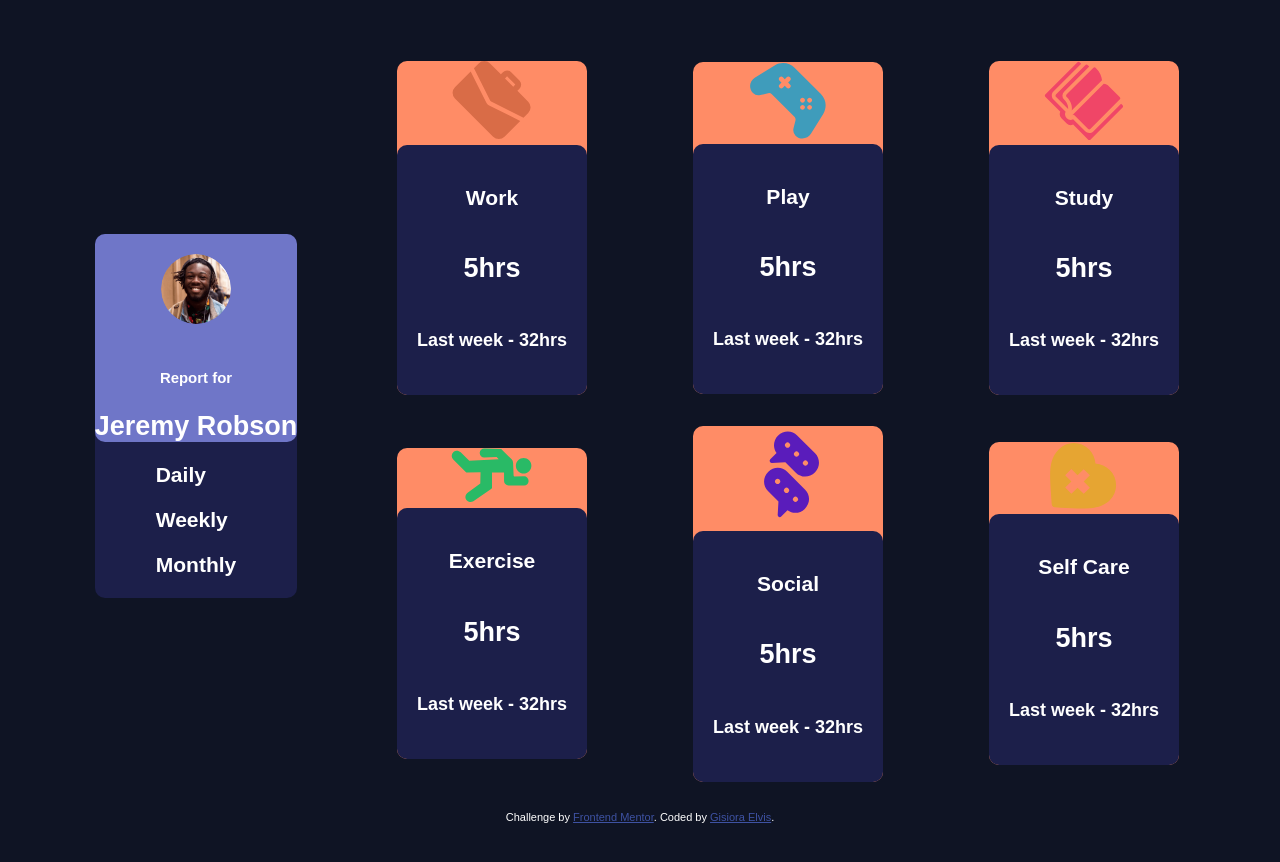
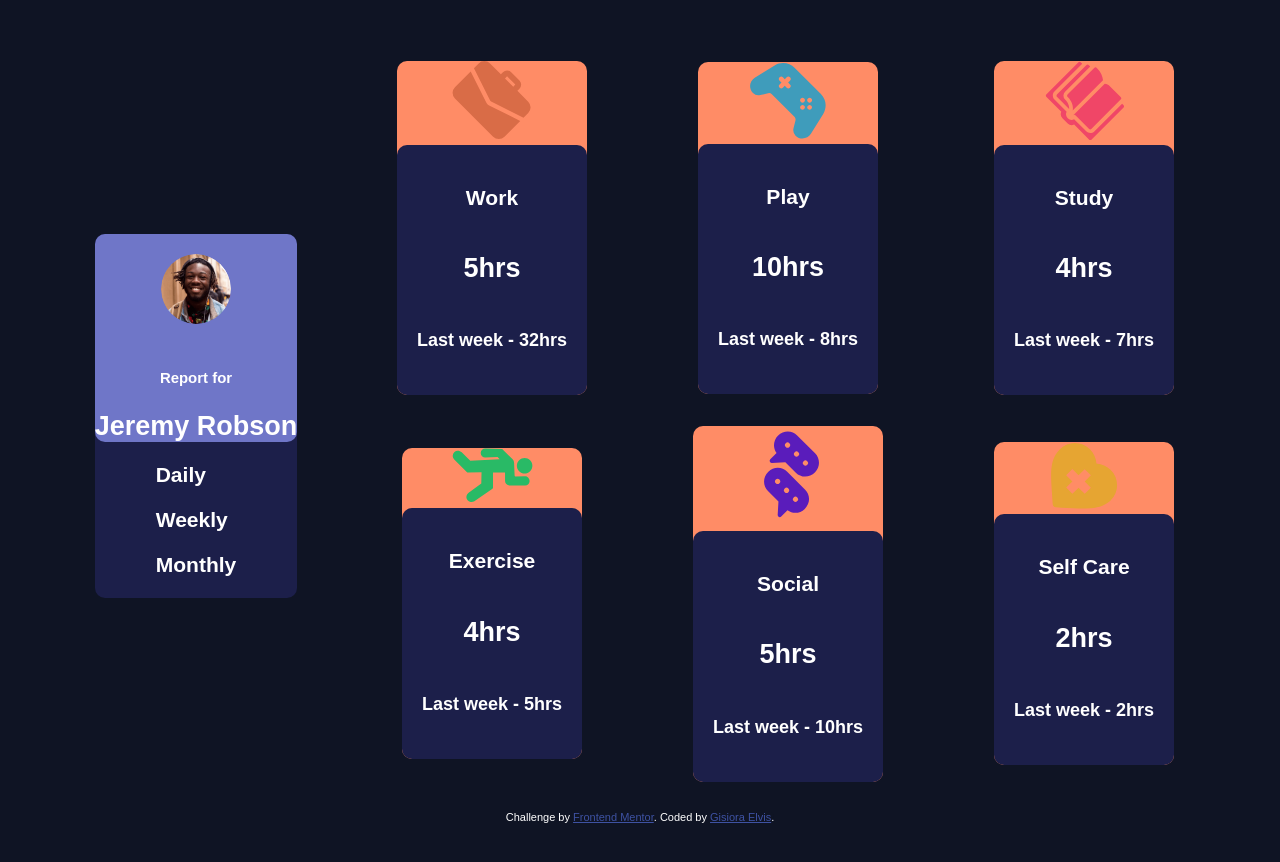
Before and after one commit to gisioraelvis/time-tracking-dashboard-frontendmentor-challenge, a plain HTML site: page index.html in a window 1280 px wide. Drawn offline with Linux system fonts and the light colour scheme.

Commit message:
updated the task card content

```diff
--- a/index.html
+++ b/index.html
@@ -53,10 +53,10 @@
           <h3>Play</h3>
         </div>
         <div class="task-current-hrs">
-          <h2>5hrs</h2>
+          <h2>10hrs</h2>
         </div>
         <div class="task-previous-hrs">
-          <h4>Last week - 32hrs</h4>
+          <h4>Last week - 8hrs</h4>
         </div>
       </div>
     </div>
@@ -70,10 +70,10 @@
           <h3>Study</h3>
         </div>
         <div class="task-current-hrs">
-          <h2>5hrs</h2>
+          <h2>4hrs</h2>
         </div>
         <div class="task-previous-hrs">
-          <h4>Last week - 32hrs</h4>
+          <h4>Last week - 7hrs</h4>
         </div>
       </div>
     </div>
@@ -87,10 +87,10 @@
           <h3>Exercise</h3>
         </div>
         <div class="task-current-hrs">
-          <h2>5hrs</h2>
+          <h2>4hrs</h2>
         </div>
         <div class="task-previous-hrs">
-          <h4>Last week - 32hrs</h4>
+          <h4>Last week - 5hrs</h4>
         </div>
       </div>
     </div>
@@ -107,7 +107,7 @@
           <h2>5hrs</h2>
         </div>
         <div class="task-previous-hrs">
-          <h4>Last week - 32hrs</h4>
+          <h4>Last week - 10hrs</h4>
         </div>
       </div>
     </div>
@@ -121,10 +121,10 @@
           <h3>Self Care</h3>
         </div>
         <div class="task-current-hrs">
-          <h2>5hrs</h2>
+          <h2>2hrs</h2>
         </div>
         <div class="task-previous-hrs">
-          <h4>Last week - 32hrs</h4>
+          <h4>Last week - 2hrs</h4>
         </div>
       </div>
     </div>
```
